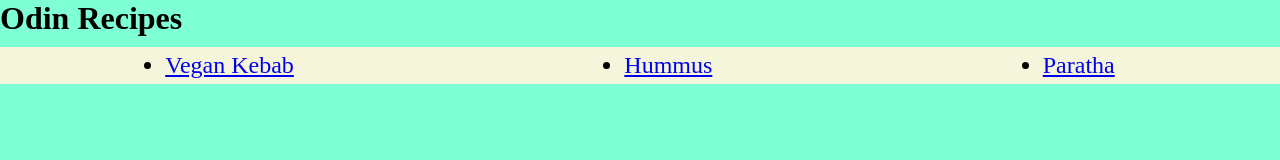
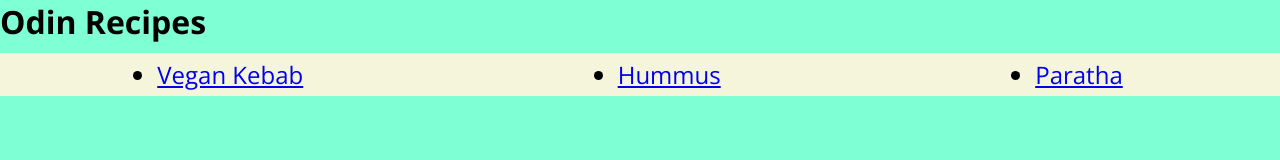
Before and after one commit to gabrielsro/odin-recipes, a plain HTML site: page index.html in a window 1280 px wide. Drawn offline with nearby package versions, Linux system fonts and the light colour scheme.

Commit message:
Added hosted font to the page

```diff
--- a/index.html
+++ b/index.html
@@ -7,6 +7,10 @@
 <meta charset="utf-8">
 <title>Recipes</title>
 <link rel="stylesheet" href="./styles.css">
+<link rel="preconnect" href="https://fonts.googleapis.com">
+<link rel="preconnect" href="https://fonts.gstatic.com" crossorigin>
+<link href="https://fonts.googleapis.com/css2?family=Open+Sans:ital,wght@0,300;0,400;0,700;1,300;1,700&display=swap" rel="stylesheet">
+
 
 </head>
 
--- a/styles.css
+++ b/styles.css
@@ -2,6 +2,10 @@
     background-color: aquamarine;
     margin: 0px;
     padding: 0px;
+}
+
+body{
+    font-family: "Open Sans", "PT Sans", monospace;
 }
 
 h1{
@@ -12,6 +16,7 @@ h1{
     background-color: beige;
 }
 
+
 .recipeList{
     display: flex;
     justify-content: space-around;
```
